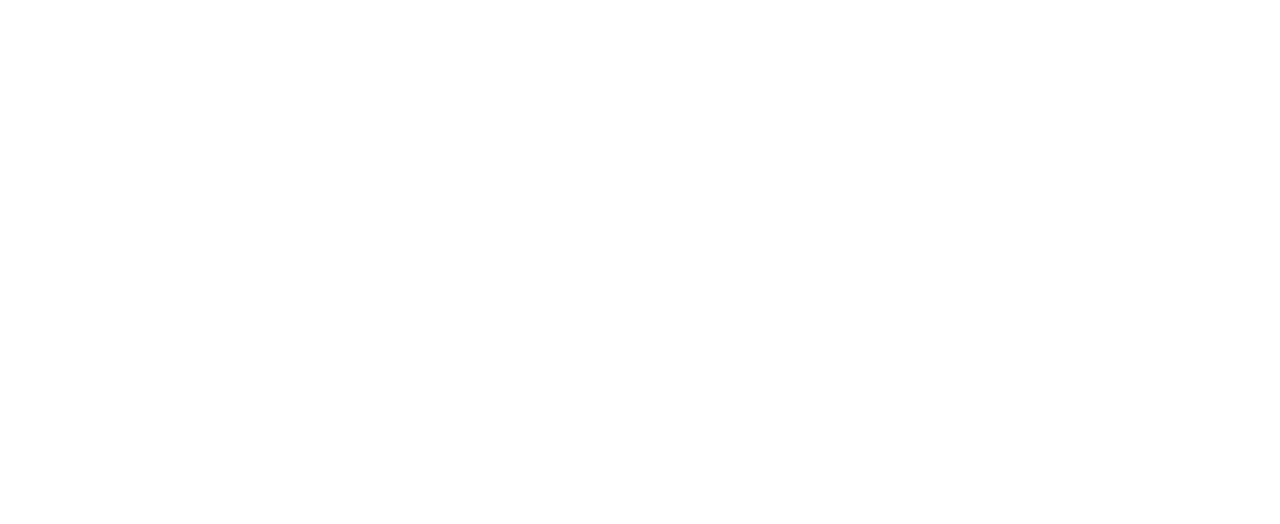
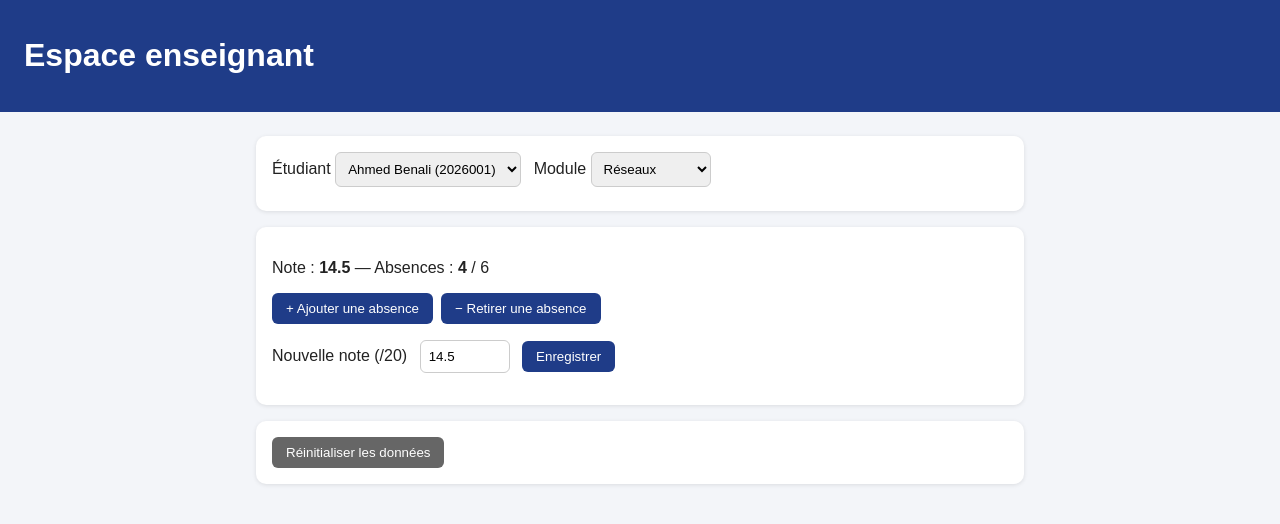
Before and after one commit to laith-hamrouni/premier-projet, a plain HTML site: page enseignant.html in a window 1280 px wide. Drawn offline with Linux system fonts and the light colour scheme.

Commit message:
Page enseignant : gestion des absences et des notes

```diff
--- a/css/style.css
+++ b/css/style.css
@@ -16,3 +16,6 @@ th { background: #eef1f8; }
 .alerte { color: #d98200; font-weight: bold; }
 .danger { color: #c62828; font-weight: bold; }
 .erreur { color: #c62828; }
+select { padding: 8px; margin: 0 8px 8px 0; border: 1px solid #ccc; border-radius: 6px; }
+.actions { display: flex; gap: 8px; flex-wrap: wrap; margin-bottom: 12px; }
+button.secondaire { background: #666; }
--- a/enseignant.html
+++ b/enseignant.html
@@ -0,0 +1,105 @@
+<!DOCTYPE html>
+<html lang="fr">
+<head>
+  <meta charset="UTF-8">
+  <meta name="viewport" content="width=device-width, initial-scale=1">
+  <title>Espace enseignant</title>
+  <link rel="stylesheet" href="css/style.css">
+</head>
+<body>
+  <header><h1>Espace enseignant</h1></header>
+  <main>
+    <div class="carte">
+      <label for="etu">Étudiant</label>
+      <select id="etu" onchange="remplirModules()"></select>
+      <label for="mod">Module</label>
+      <select id="mod" onchange="afficher()"></select>
+    </div>
+
+    <div class="carte">
+      <p id="info"></p>
+      <div class="actions">
+        <button onclick="ajouterAbsence()">+ Ajouter une absence</button>
+        <button onclick="retirerAbsence()">− Retirer une absence</button>
+      </div>
+      <p>
+        <label for="note">Nouvelle note (/20)</label>
+        <input id="note" type="number" min="0" max="20" step="0.25">
+        <button onclick="changerNote()">Enregistrer</button>
+      </p>
+      <p id="message"></p>
+    </div>
+
+    <div class="carte">
+      <button class="secondaire" onclick="reinitialiser()">Réinitialiser les données</button>
+    </div>
+  </main>
+
+  <script src="js/data.js"></script>
+  <script>
+    const selEtu = document.getElementById("etu");
+    const selMod = document.getElementById("mod");
+    const msg = document.getElementById("message");
+
+    etudiants.forEach((e, i) => {
+      selEtu.innerHTML += `<option value="${i}">${e.nom} (${e.matricule})</option>`;
+    });
+
+    function courant() {
+      return etudiants[selEtu.value].modules[selMod.value];
+    }
+
+    function remplirModules() {
+      const e = etudiants[selEtu.value];
+      selMod.innerHTML = e.modules
+        .map((m, i) => `<option value="${i}">${m.nom}</option>`).join("");
+      afficher();
+    }
+
+    function afficher() {
+      const m = courant();
+      document.getElementById("info").innerHTML =
+        `Note : <strong>${m.note}</strong> — Absences : <strong>${m.absences}</strong> / ${m.maxAbsences}`;
+      document.getElementById("note").value = m.note;
+    }
+
+    function ajouterAbsence() {
+      courant().absences++;
+      sauvegarder();
+      afficher();
+      msg.textContent = "Absence ajoutée.";
+      msg.className = "ok";
+    }
+
+    function retirerAbsence() {
+      const m = courant();
+      if (m.absences > 0) m.absences--;
+      sauvegarder();
+      afficher();
+      msg.textContent = "Absence retirée.";
+      msg.className = "ok";
+    }
+
+    function changerNote() {
+      const v = parseFloat(document.getElementById("note").value);
+      if (isNaN(v) || v < 0 || v > 20) {
+        msg.textContent = "La note doit être comprise entre 0 et 20.";
+        msg.className = "erreur";
+        return;
+      }
+      courant().note = v;
+      sauvegarder();
+      afficher();
+      msg.textContent = "Note enregistrée.";
+      msg.className = "ok";
+    }
+
+    function reinitialiser() {
+      localStorage.removeItem("etudiants");
+      location.reload();
+    }
+
+    remplirModules();
+  </script>
+</body>
+</html>
--- a/js/data.js
+++ b/js/data.js
@@ -18,3 +18,16 @@ const etudiants = [
     ]
   }
 ];
+function sauvegarder() {
+  localStorage.setItem("etudiants", JSON.stringify(etudiants));
+}
+
+(function charger() {
+  const s = localStorage.getItem("etudiants");
+  if (!s) return;
+  try {
+    const donnees = JSON.parse(s);
+    etudiants.length = 0;
+    donnees.forEach(e => etudiants.push(e));
+  } catch (err) {}
+})();
```
